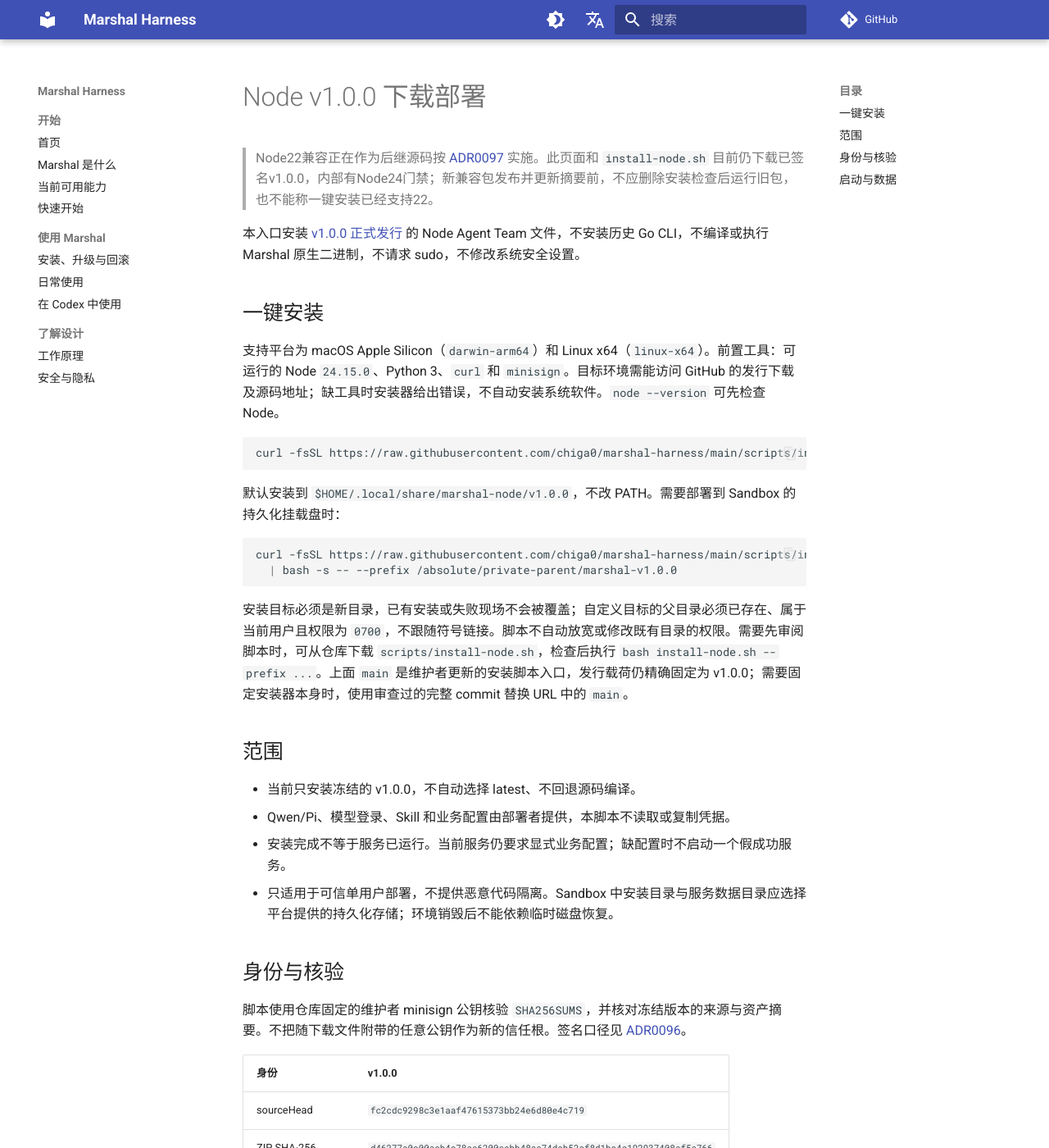
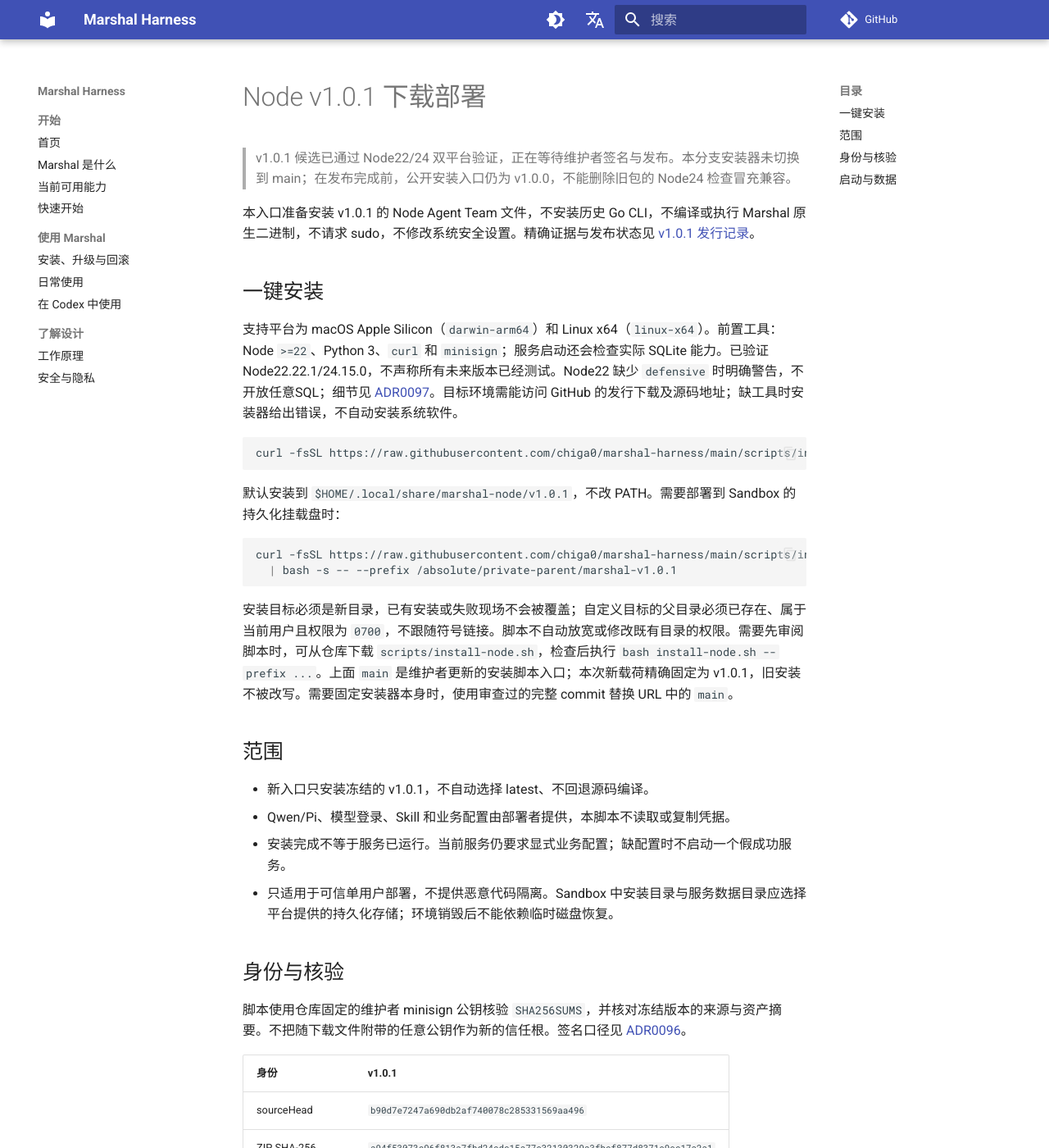
Before and after one commit to chiga0/marshal-harness, an MkDocs documentation site: the page built from docs/node-install.md, in a window 1280 px wide and 1400 px high. Shown: the whole window at 82% size. Built offline with MkDocs 1.6.1 and Material for MkDocs 9.7.7, drawn with Linux system fonts in a browser that asks for light colours; comment, search, counter and statistics services are not loaded; some of the changed text lies outside the part shown.

````diff
--- a/docs/node-install.md
+++ b/docs/node-install.md
@@ -1,29 +1,29 @@
-# Node v1.0.0 下载部署
+# Node v1.0.1 下载部署
 
-> Node22兼容正在作为后继源码按 [ADR0097](adr/0097-node-capability-based-runtime-admission.md) 实施。此页面和 `install-node.sh` 目前仍下载已签名v1.0.0，内部有Node24门禁；新兼容包发布并更新摘要前，不应删除安装检查后运行旧包，也不能称一键安装已经支持22。
+> v1.0.1 候选已通过 Node22/24 双平台验证，正在等待维护者签名与发布。本分支安装器未切换到 main；在发布完成前，公开安装入口仍为 v1.0.0，不能删除旧包的 Node24 检查冒充兼容。
 
-本入口安装 [v1.0.0 正式发行](https://github.com/chiga0/marshal-harness/releases/tag/v1.0.0) 的 Node Agent Team 文件，不安装历史 Go CLI，不编译或执行 Marshal 原生二进制，不请求 sudo，不修改系统安全设置。
+本入口准备安装 v1.0.1 的 Node Agent Team 文件，不安装历史 Go CLI，不编译或执行 Marshal 原生二进制，不请求 sudo，不修改系统安全设置。精确证据与发布状态见 [v1.0.1 发行记录](v1.0.1-release-dossier-2026-09-10.md)。
 
 ## 一键安装
 
-支持平台为 macOS Apple Silicon（`darwin-arm64`）和 Linux x64（`linux-x64`）。前置工具：可运行的 Node `24.15.0`、Python 3、`curl` 和 `minisign`。目标环境需能访问 GitHub 的发行下载及源码地址；缺工具时安装器给出错误，不自动安装系统软件。`node --version` 可先检查 Node。
+支持平台为 macOS Apple Silicon（`darwin-arm64`）和 Linux x64（`linux-x64`）。前置工具：Node `>=22`、Python 3、`curl` 和 `minisign`；服务启动还会检查实际 SQLite 能力。已验证 Node22.22.1/24.15.0，不声称所有未来版本已经测试。Node22 缺少 `defensive` 时明确警告，不开放任意SQL；细节见 [ADR0097](adr/0097-node-capability-based-runtime-admission.md)。目标环境需能访问 GitHub 的发行下载及源码地址；缺工具时安装器给出错误，不自动安装系统软件。
 
 ```sh
 curl -fsSL https://raw.githubusercontent.com/chiga0/marshal-harness/main/scripts/install-node.sh | bash
 ```
 
-默认安装到 `$HOME/.local/share/marshal-node/v1.0.0`，不改 PATH。需要部署到 Sandbox 的持久化挂载盘时：
+默认安装到 `$HOME/.local/share/marshal-node/v1.0.1`，不改 PATH。需要部署到 Sandbox 的持久化挂载盘时：
 
 ```sh
 curl -fsSL https://raw.githubusercontent.com/chiga0/marshal-harness/main/scripts/install-node.sh \
-  | bash -s -- --prefix /absolute/private-parent/marshal-v1.0.0
+  | bash -s -- --prefix /absolute/private-parent/marshal-v1.0.1
 ```
 
-安装目标必须是新目录，已有安装或失败现场不会被覆盖；自定义目标的父目录必须已存在、属于当前用户且权限为 `0700`，不跟随符号链接。脚本不自动放宽或修改既有目录的权限。需要先审阅脚本时，可从仓库下载 `scripts/install-node.sh`，检查后执行 `bash install-node.sh --prefix ...`。上面 `main` 是维护者更新的安装脚本入口，发行载荷仍精确固定为 v1.0.0；需要固定安装器本身时，使用审查过的完整 commit 替换 URL 中的 `main`。
+安装目标必须是新目录，已有安装或失败现场不会被覆盖；自定义目标的父目录必须已存在、属于当前用户且权限为 `0700`，不跟随符号链接。脚本不自动放宽或修改既有目录的权限。需要先审阅脚本时，可从仓库下载 `scripts/install-node.sh`，检查后执行 `bash install-node.sh --prefix ...`。上面 `main` 是维护者更新的安装脚本入口；本次新载荷精确固定为 v1.0.1，旧安装不被改写。需要固定安装器本身时，使用审查过的完整 commit 替换 URL 中的 `main`。
 
 ## 范围
 
-- 当前只安装冻结的 v1.0.0，不自动选择 latest、不回退源码编译。
+- 新入口只安装冻结的 v1.0.1，不自动选择 latest、不回退源码编译。
 - Qwen/Pi、模型登录、Skill 和业务配置由部署者提供，本脚本不读取或复制凭据。
 - 安装完成不等于服务已运行。当前服务仍要求显式业务配置；缺配置时不启动一个假成功服务。
 - 只适用于可信单用户部署，不提供恶意代码隔离。Sandbox 中安装目录与服务数据目录应选择平台提供的持久化存储；环境销毁后不能依赖临时磁盘恢复。
@@ -32,11 +32,11 @@ curl -fsSL https://raw.githubusercontent.com/chiga0/marshal-harness/main/scripts
 
 脚本使用仓库固定的维护者 minisign 公钥核验 `SHA256SUMS`，并核对冻结版本的来源与资产摘要。不把随下载文件附带的任意公钥作为新的信任根。签名口径见 [ADR0096](adr/0096-node-stable-asset-signing-minisign.md)。
 
-| 身份 | v1.0.0 |
+| 身份 | v1.0.1 |
 | --- | --- |
-| sourceHead | `fc2cdc9298c3e1aaf47615373bb24e6d80e4c719` |
-| ZIP SHA-256 | `d46277e0c00acb4c78ae6200cebb48ae74dab52af8d1bc4a192937408ef5a766` |
-| manifest SHA-256 | `828b3ada02fd7a4f857ad527a13ac31664ed56a8d01a9bc5996170c96fa4955d` |
+| sourceHead | `b90d7e7247a690db2af740078c285331569aa496` |
+| ZIP SHA-256 | `a94f53073c96f813a7fbd24edc15a77c32130329a3fbef877d8371e9ec17a2a1` |
+| manifest SHA-256 | `10c747d2f25dce6c085a736c2ed3e55f19ed9f0517e25a3b8e8561f08f9240f7` |
 
 安装器和 Node 解释器本身属于部署者信任的执行工具。企业策略仍可能限制 Node、网络或 shell；脚本不绕过此类限制。发行包不包含 Node runtime。
 
````
Also changed, not shown: docs/v1.0.1-release-dossier-2026-09-10.md (added, +29 -0 lines), 1 other file.
